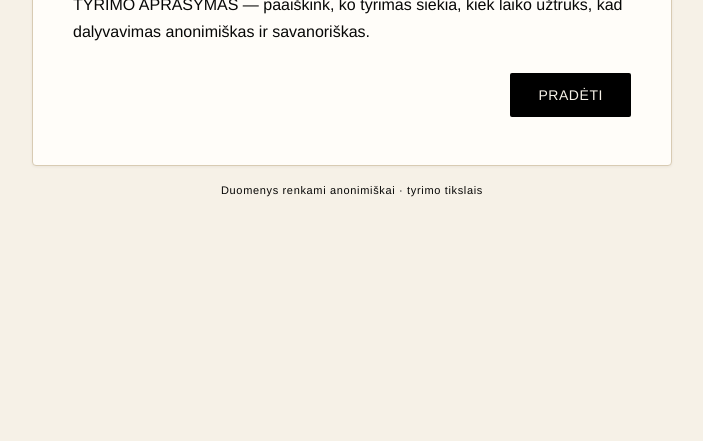
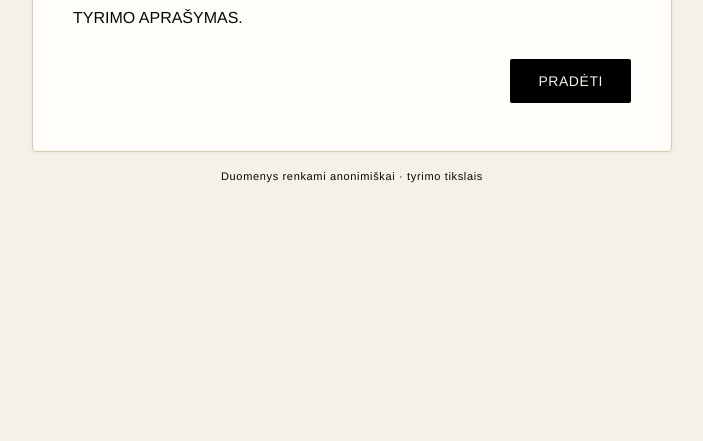
Before and after one commit to GhdoB/Skaitymo-grei-io-testas, a website: page index.html in a window 1280 px wide. Shown: the part 359-800 px from the top of the page, without its empty margins (288-991 px from the left). Drawn offline with nearby package versions, Linux system fonts and the light colour scheme.

Commit message:
update
Updated the survey introduction description to be more concise.

```diff
--- a/index.html
+++ b/index.html
@@ -20,7 +20,7 @@
 
 const STUDY_INTRO = {
   title: "TYRIMO PAVADINIMAS",
-  description: "TYRIMO APRAŠYMAS — paaiškink, ko tyrimas siekia, kiek laiko užtruks, kad dalyvavimas anonimiškas ir savanoriškas."
+  description: "TYRIMO APRAŠYMAS."
 };
 
 // Pradinės apklausos klausimai (rodomi po vieną)
```
